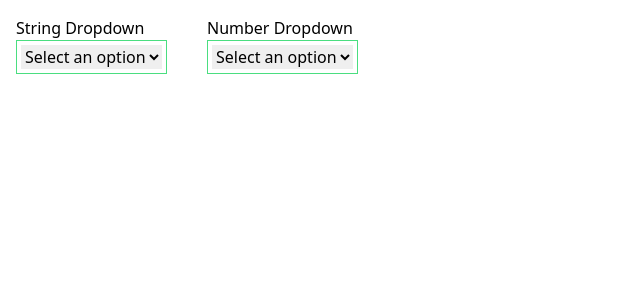
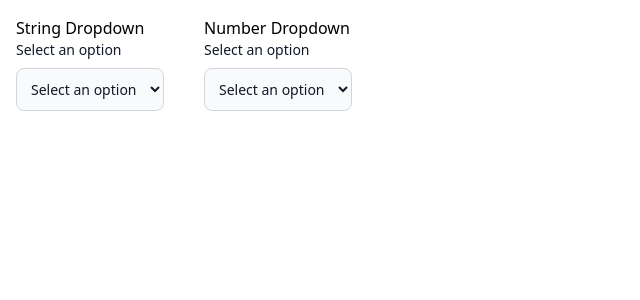
Before and after one commit to foresthpark/generic-component, a Next.js app: page /dropdown_demo/demo in a window 1280 px wide. Shown: the top 300 px of the page, without its empty margins (0-640 px from the left). Built offline with nearby package versions, Linux system fonts and the light colour scheme.

Commit message:
Update dropdown template with label and id attributes

```diff
--- a/src/components/DropdownTemplate.tsx
+++ b/src/components/DropdownTemplate.tsx
@@ -14,8 +14,13 @@ export function DropdownTemplate<T>({
   };
 
   return (
-    <div className="border-lg select-none border-[1px] border-green-400 p-1">
+    <>
+      <label className="mb-2 block text-sm font-medium text-gray-900 dark:text-white">
+        Select an option
+      </label>
       <select
+        id="countries_disabled"
+        className="block w-full rounded-lg border border-gray-300 bg-gray-50 p-2.5 text-sm text-gray-900 focus:border-blue-500 focus:ring-blue-500 dark:border-gray-600 dark:bg-gray-700 dark:text-white dark:placeholder-gray-400 dark:focus:border-blue-500 dark:focus:ring-blue-500"
         value={selectedOption as string}
         onChange={(e) => handleOptionSelect(e.target.value as T)}
       >
@@ -28,6 +33,6 @@ export function DropdownTemplate<T>({
           </option>
         ))}
       </select>
-    </div>
+    </>
   );
 }
```
